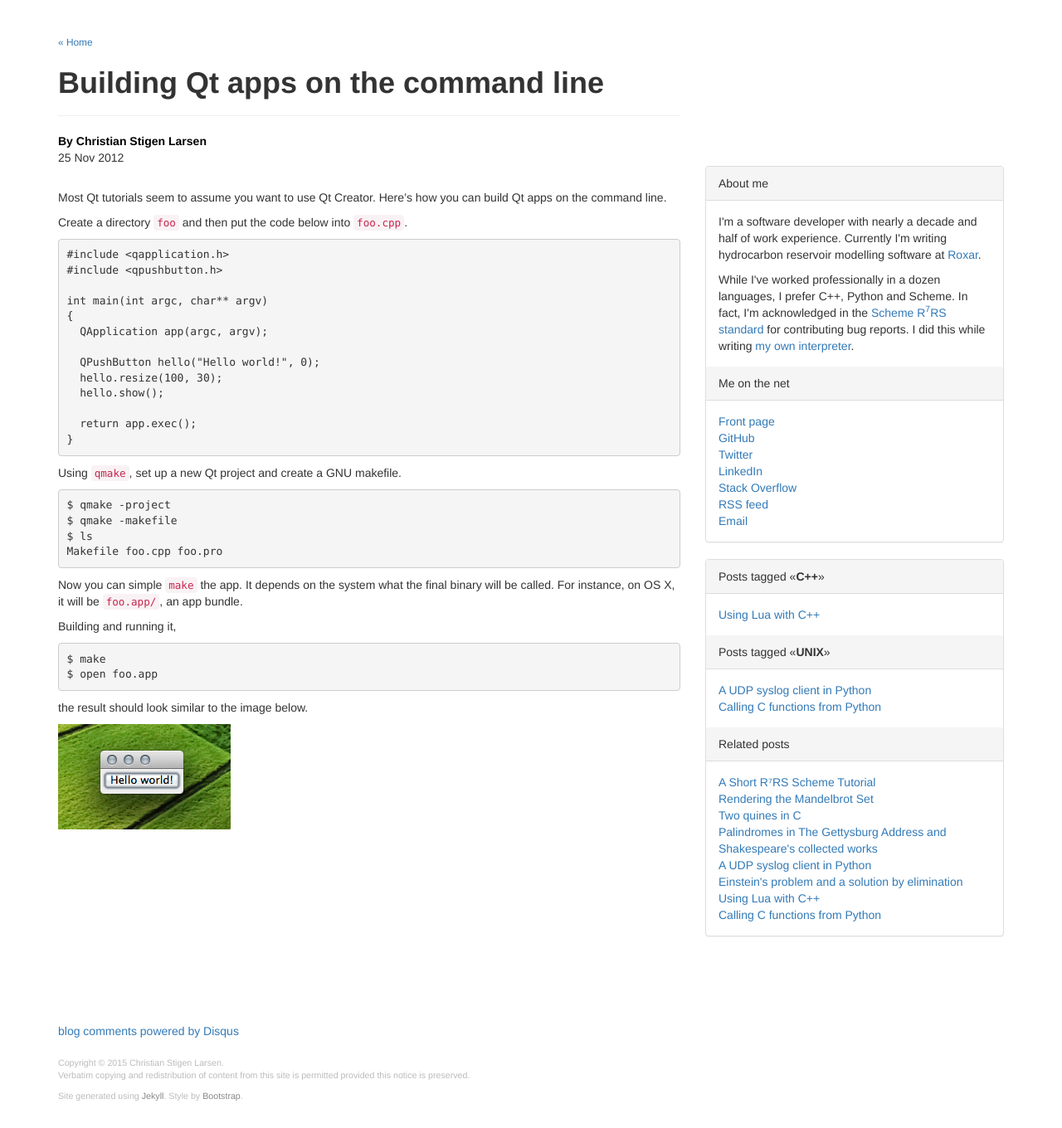
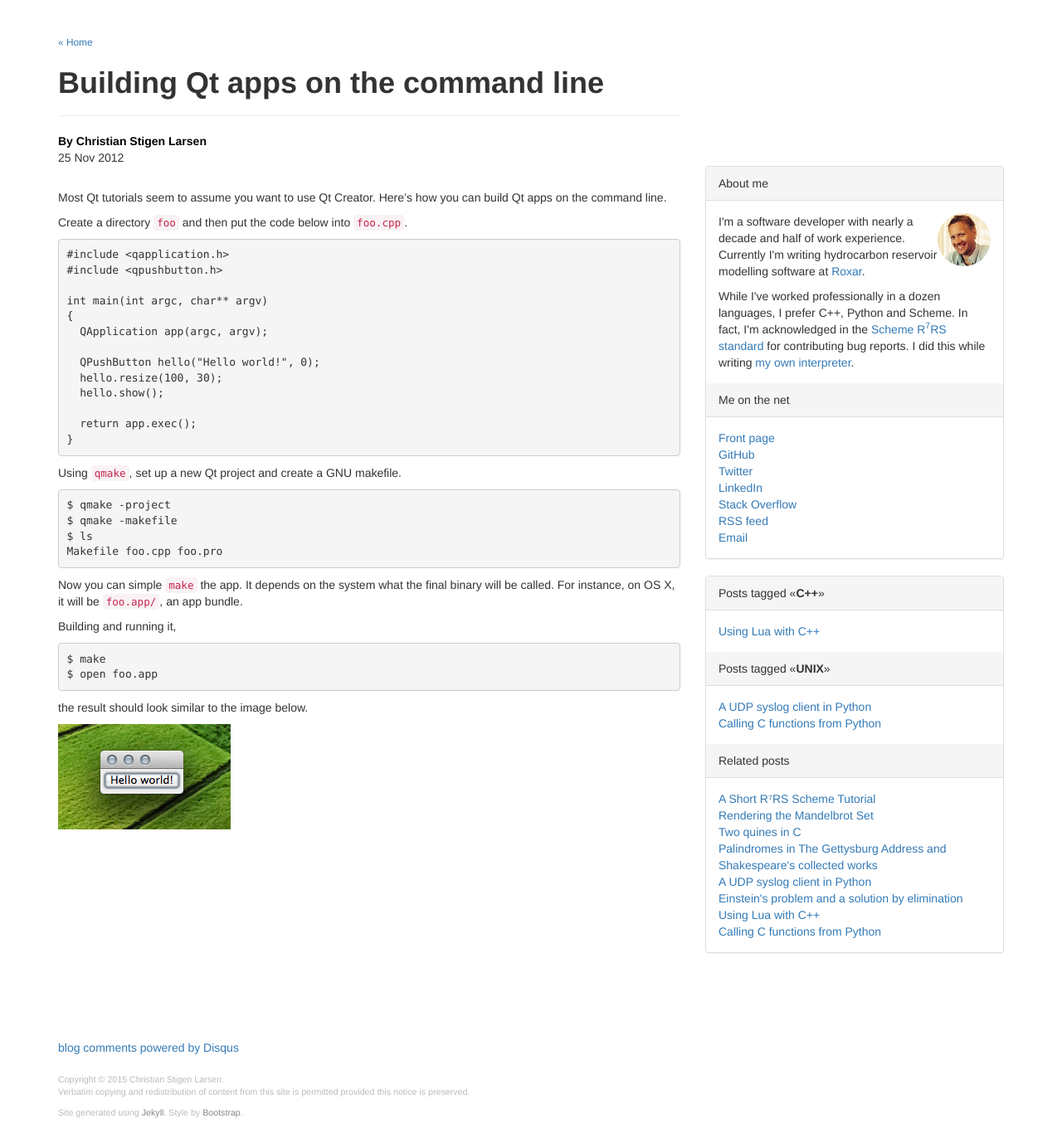
Before and after one commit to cslarsen/csl.name, a Jekyll site: the page built from _posts/2012-11-25-qt-gcc.markdown, in a window 1280 px wide. Shown: the whole page at 83% size. Built offline with Jekyll 4.4.1, drawn with Linux system fonts in a browser that asks for light colours; Markdown is read by kramdown in place of the engine named in the settings; comment, search, counter and statistics services are not loaded.

Commit message:
Adds portrait

```diff
--- a/_layouts/post.html
+++ b/_layouts/post.html
@@ -41,6 +41,9 @@
       <div class="panel panel-default">
         <div class="panel-heading">About me</div>
         <div class="panel-body">
+          <img src="/gfx/portrait.jpg"
+               class="img-responsive img-circle pull-right"
+               alt="Author portrait" />
           <p>
           I'm a software developer with nearly a decade and half of work
           experience. Currently I'm writing hydrocarbon reservoir modelling software at
```
Also changed, not shown: gfx/portrait.jpg (added).
